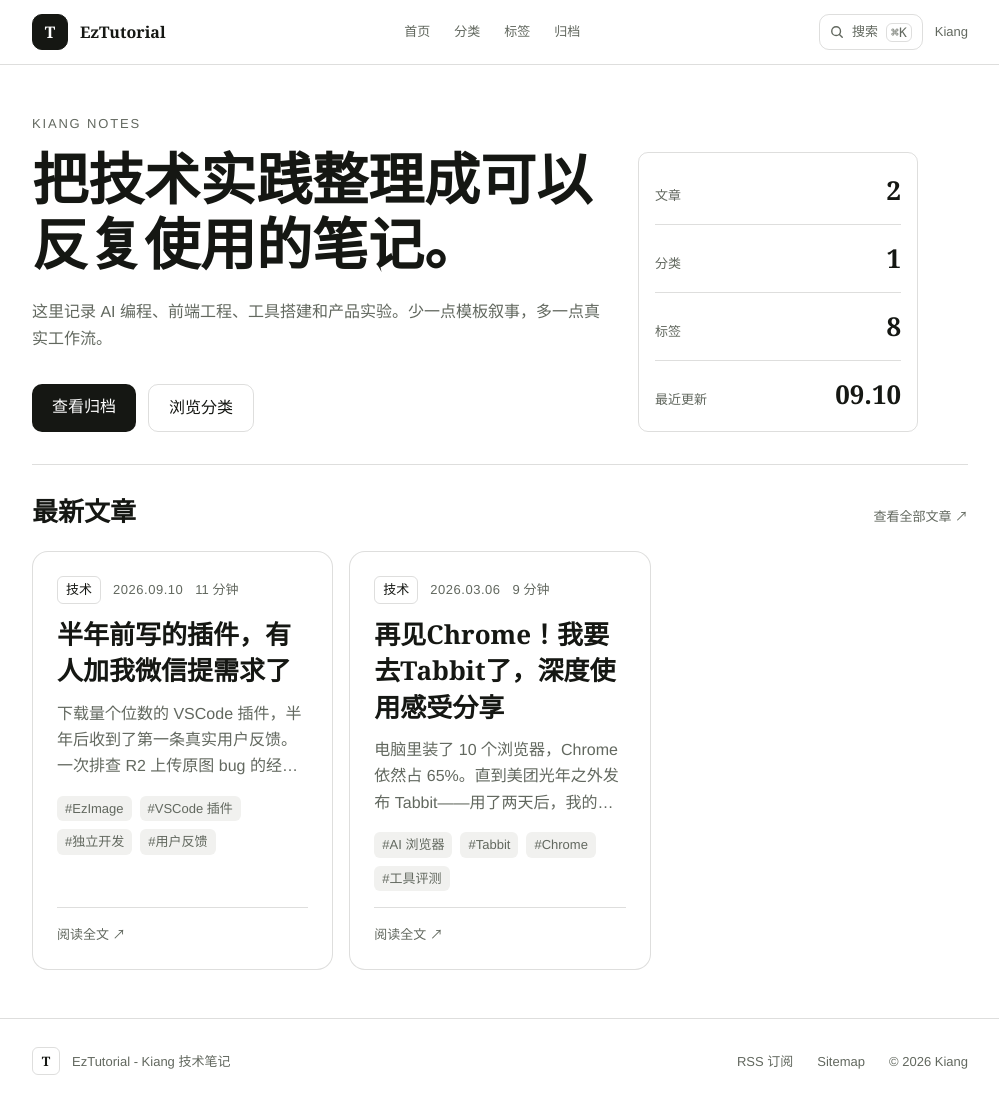
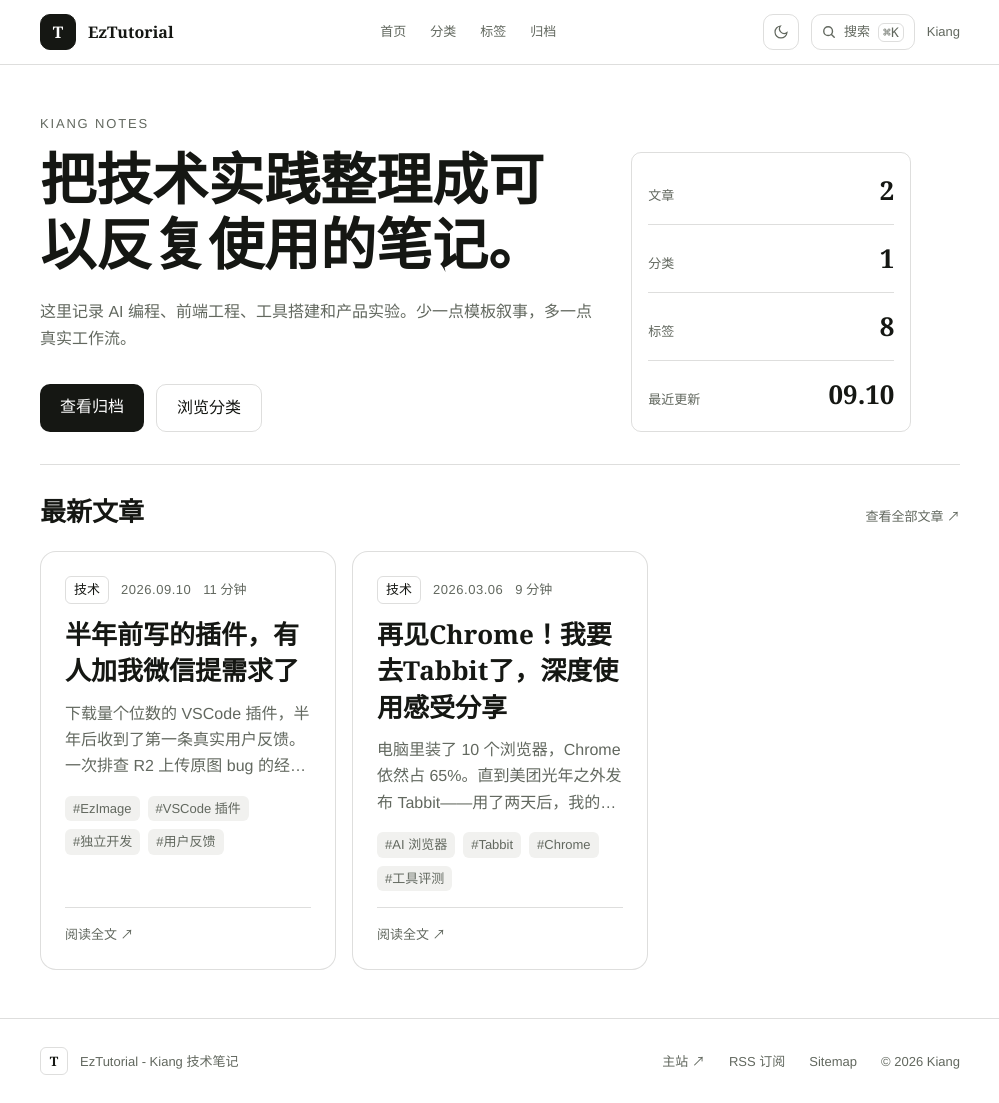
Before and after one commit to keepwonder/eztutorial, a Next.js app: page / in a window 1280 px wide. Shown: the whole page, without its empty margins (140-1139 px from the left). Built offline with nearby package versions, Linux system fonts and the light colour scheme.

Commit message:
style: header/footer 对齐主站（984/32、主题开关、主站入口）

```diff
--- a/components/Layout.tsx
+++ b/components/Layout.tsx
@@ -46,6 +46,22 @@ export default function Layout({ children, title, description, ogImage, canonica
     return () => window.removeEventListener('keydown', onKeyDown)
   }, [])
 
+  function currentTheme(): 'light' | 'dark' {
+    const attr = document.documentElement.getAttribute('data-theme')
+    if (attr === 'light' || attr === 'dark') return attr
+    return window.matchMedia('(prefers-color-scheme: dark)').matches ? 'dark' : 'light'
+  }
+
+  function toggleTheme() {
+    const next = currentTheme() === 'dark' ? 'light' : 'dark'
+    document.documentElement.setAttribute('data-theme', next)
+    try {
+      localStorage.setItem('kiang-theme', next)
+    } catch {
+      /* ignore */
+    }
+  }
+
   return (
     <>
       <Head>
@@ -53,6 +69,12 @@ export default function Layout({ children, title, description, ogImage, canonica
         <meta name="description" content={description || 'Kiang 的技术笔记、实践记录与工具教程'} />
         <meta name="viewport" content="width=device-width, initial-scale=1" />
         <link rel="icon" href={favicon} />
+        <script
+          dangerouslySetInnerHTML={{
+            __html:
+              "(function(){try{var t=localStorage.getItem('kiang-theme');if(t==='light'||t==='dark'){document.documentElement.setAttribute('data-theme',t);}}catch(e){}})();",
+          }}
+        />
         <link rel="alternate" type="application/rss+xml" title="EzTutorial RSS" href="/feed.xml" />
         <link rel="sitemap" type="application/xml" title="Sitemap" href="/sitemap.xml" />
         {canonicalUrl && <link rel="canonical" href={canonicalUrl} />}
@@ -68,8 +90,8 @@ export default function Layout({ children, title, description, ogImage, canonica
 
       <div className="min-h-screen flex flex-col">
         <header className="sticky top-0 z-50 border-b border-line site-header backdrop-blur-md">
-          <div className="max-w-shell mx-auto px-4 sm:px-6">
-            <div className="flex items-center justify-between h-16">
+          <div className="max-w-shell mx-auto px-5 sm:px-8">
+            <div className="flex items-center justify-between h-14 sm:h-16">
               <Link href="/" className="flex items-center gap-3">
                 <span className="grid h-9 w-9 place-items-center rounded-md border border-ink bg-ink font-display text-body font-bold text-paper">T</span>
                 <span className="font-display text-body font-bold tracking-normal text-ink">EzTutorial</span>
@@ -82,6 +104,21 @@ export default function Layout({ children, title, description, ogImage, canonica
               </nav>
 
               <div className="flex items-center gap-3">
+                <button
+                  type="button"
+                  onClick={toggleTheme}
+                  aria-label="切换深色模式"
+                  title="切换深色模式"
+                  className="theme-toggle grid h-9 w-9 place-items-center rounded-md border border-line text-muted transition-colors hover:border-emerald hover:text-emerald"
+                >
+                  <svg className="theme-icon-sun" width="16" height="16" viewBox="0 0 24 24" fill="none" stroke="currentColor" strokeWidth="1.8" strokeLinecap="round" aria-hidden="true">
+                    <circle cx="12" cy="12" r="4.2" />
+                    <path d="M12 2v2.4M12 19.6V22M2 12h2.4M19.6 12H22M4.9 4.9l1.7 1.7M17.4 17.4l1.7 1.7M19.1 4.9l-1.7 1.7M6.6 17.4l-1.7 1.7" />
+                  </svg>
+                  <svg className="theme-icon-moon" width="16" height="16" viewBox="0 0 24 24" fill="none" stroke="currentColor" strokeWidth="1.8" strokeLinecap="round" aria-hidden="true">
+                    <path d="M21 12.8A9 9 0 1 1 11.2 3a7 7 0 0 0 9.8 9.8Z" />
+                  </svg>
+                </button>
                 <button
                   type="button"
                   onClick={() => setSearchOpen(true)}
@@ -126,7 +163,7 @@ export default function Layout({ children, title, description, ogImage, canonica
           {/* 移动端下拉菜单 */}
           {menuOpen && (
             <nav className="md:hidden border-t border-line bg-paper">
-              <div className="max-w-shell mx-auto px-4 py-2 flex flex-col">
+              <div className="max-w-shell mx-auto px-5 py-2 flex flex-col">
                 {navLinks.map(link => (
                   <Link
                     key={link.href}
@@ -142,18 +179,19 @@ export default function Layout({ children, title, description, ogImage, canonica
           )}
         </header>
 
-        <main className="flex-1 max-w-shell mx-auto px-4 sm:px-6 py-2xl w-full">
+        <main className="flex-1 max-w-shell mx-auto px-5 sm:px-8 py-2xl w-full">
           {children}
         </main>
 
         <footer className="border-t border-line">
-          <div className="max-w-shell mx-auto px-4 sm:px-6 py-7">
+          <div className="max-w-shell mx-auto px-5 sm:px-8 py-7">
             <div className="flex flex-col sm:flex-row items-center justify-between gap-4 text-meta text-muted">
               <div className="flex items-center gap-3">
                 <span className="grid h-7 w-7 place-items-center rounded-sm border border-line font-display text-meta font-bold text-ink">T</span>
                 <span>EzTutorial - Kiang 技术笔记</span>
               </div>
               <div className="flex items-center gap-6">
+                <a href="https://kiang.website" target="_blank" rel="noopener noreferrer" className="hover:text-emerald transition-colors">主站 ↗</a>
                 <Link href="/feed.xml" className="hover:text-emerald transition-colors">RSS 订阅</Link>
                 <Link href="/sitemap.xml" className="hover:text-emerald transition-colors">Sitemap</Link>
                 <span>© 2026 Kiang</span>
--- a/styles/globals.css
+++ b/styles/globals.css
@@ -289,3 +289,46 @@ input[type='search']::-webkit-search-decoration {
 ::-webkit-scrollbar-thumb:hover {
   background: var(--muted);
 }
+
+/* ---------- 手动主题：data-theme 优先于系统偏好 ---------- */
+:root[data-theme="dark"] {
+  --ink: #e8eae2;
+  --muted: #9ba093;
+  --line: rgba(232, 234, 226, 0.16);
+  --emerald: #3fbb85;
+  --emerald-strong: #5ed19c;
+  --amber: #e0954a;
+  --paper: #12140f;
+  --surface: #12140f;
+  --surface-blur: rgba(24, 26, 20, 0.88);
+  --overlay: rgba(0, 0, 0, 0.58);
+  --mist: #23261e;
+  --shadow: 0 22px 70px rgba(0, 0, 0, 0.5);
+}
+
+@media (prefers-color-scheme: dark) {
+  :root[data-theme="light"] {
+    --ink: #151713;
+    --muted: #62685f;
+    --line: rgba(21, 23, 19, 0.14);
+    --emerald: #047a55;
+    --emerald-strong: #035f43;
+    --amber: #bd6b1b;
+    --paper: #ffffff;
+    --surface: #ffffff;
+    --surface-blur: rgba(255, 255, 255, 0.9);
+    --overlay: rgba(21, 23, 19, 0.42);
+    --mist: #f1f1ef;
+    --shadow: 0 22px 70px rgba(43, 36, 24, 0.14);
+  }
+}
+
+.theme-toggle .theme-icon-sun { display: none; }
+.theme-toggle .theme-icon-moon { display: block; }
+[data-theme="dark"] .theme-toggle .theme-icon-sun { display: block; }
+[data-theme="dark"] .theme-toggle .theme-icon-moon { display: none; }
+
+@media (prefers-color-scheme: dark) {
+  html:not([data-theme="light"]) .theme-toggle .theme-icon-sun { display: block; }
+  html:not([data-theme="light"]) .theme-toggle .theme-icon-moon { display: none; }
+}
```
